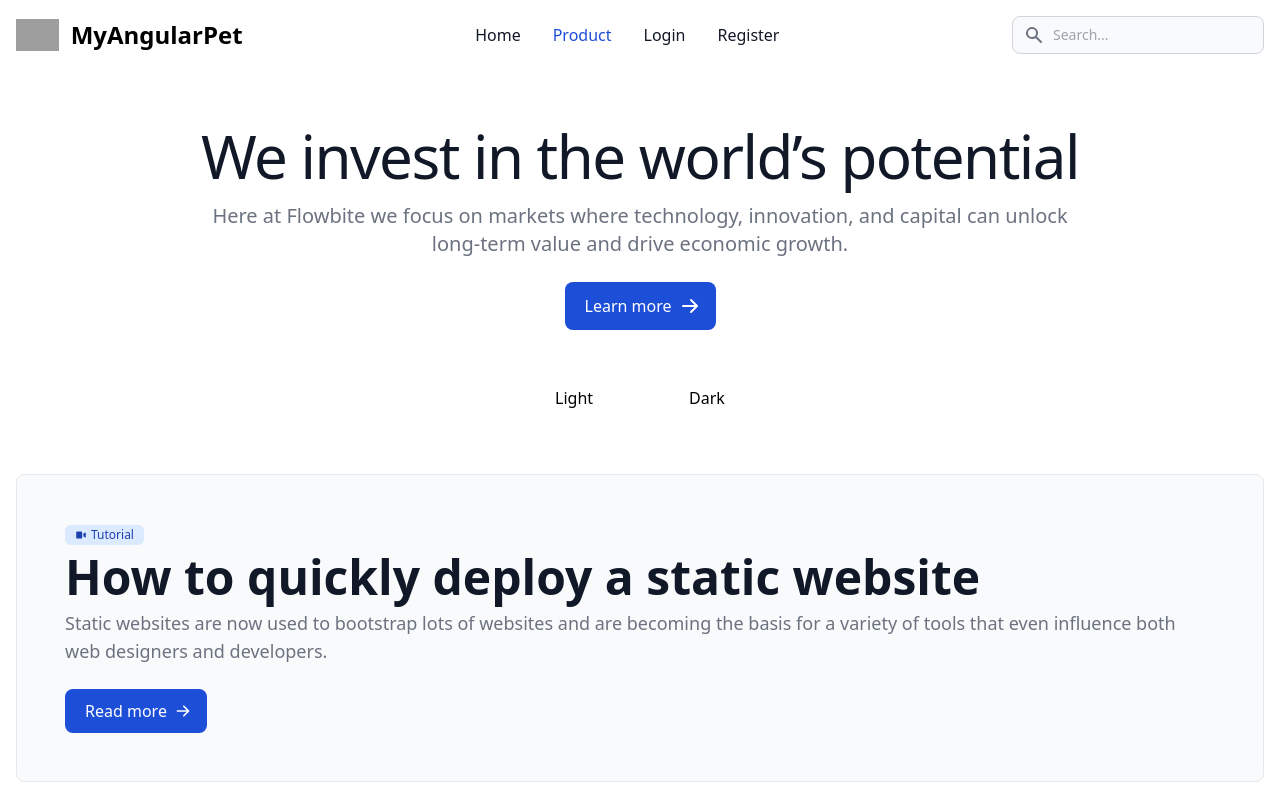
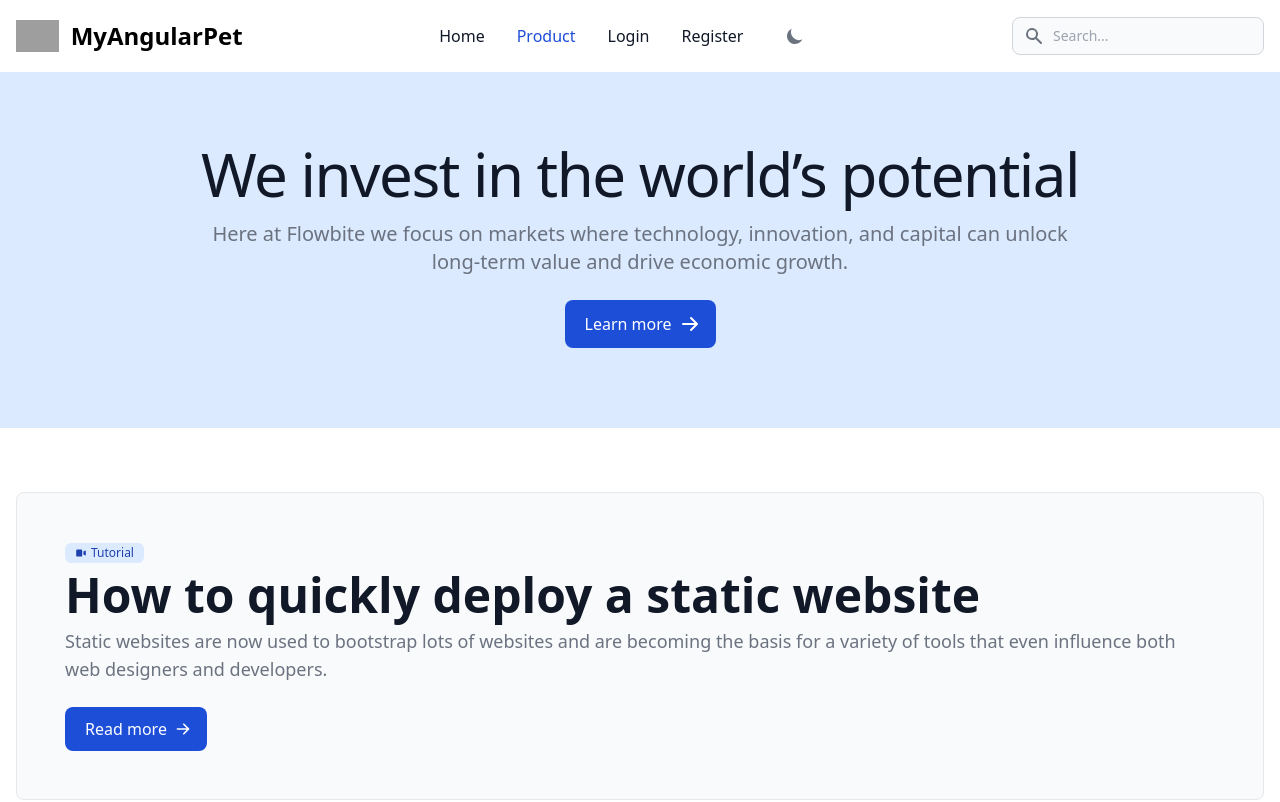
Before and after one commit to Do1ore/MyAngularASPPet, an Angular app in the folder MyPetAngularProject/: page / in a window 1280 px wide. Shown: the top 802 px of the page. Built offline with nearby package versions, Linux system fonts and the light colour scheme; no server answers; grey boxes are pictures that could not be loaded.

Commit message:
Dark mode enabled. Navbar became adaptive for mobile

```diff
--- a/MyPetAngularProject/src/app/home/home.component.html
+++ b/MyPetAngularProject/src/app/home/home.component.html
@@ -1,4 +1,4 @@
-<div class="text-center py-14">
+<div class="text-center pt-36 pb-20 bg-blue-100 dark:bg-gray-950">
   <h1 class="mb-4 text-4xl font-regular leading-none tracking-tight text-gray-900 md:text-5xl lg:text-6xl dark:text-white">We invest in the world’s potential</h1>
   <p class="mb-6 text-lg font-normal text-gray-500 lg:text-xl sm:px-16 xl:px-48 dark:text-gray-400">Here at Flowbite we focus on markets where technology, innovation, and capital can unlock long-term value and drive economic growth.</p>
   <a href="#" class="inline-flex items-center justify-center px-5 py-3 text-base font-medium text-center text-white bg-blue-700 rounded-lg hover:bg-blue-800 focus:ring-4 focus:ring-blue-300 dark:focus:ring-blue-900">
@@ -7,11 +7,6 @@
   </a>
 </div>
 
-<div class="text-center">
-  <button class="mr-24" (click)="setUpLightMode()">Light</button>
-  <button (click)="setUpDarkMode()">Dark</button>
-
-</div>
 <section class="bg-white dark:bg-gray-900">
   <div class="py-8 px-4 mx-auto max-w-screen-xl lg:py-16">
     <div class="bg-gray-50 dark:bg-gray-800 border border-gray-200 dark:border-gray-700 rounded-lg p-8 md:p-12 mb-8">
--- a/MyPetAngularProject/src/app/home/home.component.ts
+++ b/MyPetAngularProject/src/app/home/home.component.ts
@@ -1,5 +1,6 @@
 import {Component, OnInit} from '@angular/core';
 import {DarkmodeService} from "../services/darkmode.service";
+import {error} from "@angular/compiler-cli/src/transformers/util";
 
 @Component({
   selector: 'app-home',
@@ -10,14 +11,6 @@ export class HomeComponent implements OnInit {
   constructor(private darkMode: DarkmodeService) {
   }
 
-  setUpDarkMode(): void {
-    this.darkMode.setUpDarkMode()
-  }
-
-  setUpLightMode(): void {
-    this.darkMode.setUpLightMode()
-  }
-
   ngOnInit(): void {
     this.darkMode.setUpThemes();
   }
--- a/MyPetAngularProject/src/app/navbar/navbar.component.html
+++ b/MyPetAngularProject/src/app/navbar/navbar.component.html
@@ -1,4 +1,4 @@
-<nav class="bg-white border-gray-200 dark:bg-gray-900">
+<nav class="border-gray-200 bg-white dark:bg-gray-900 fixed w-full z-50">
   <div class="max-w-screen-xl flex flex-wrap items-center justify-between mx-auto p-4">
     <a routerLink="" class="flex items-center">
       <img src="https://flowbite.com/docs/images/logo.svg" class="h-8 mr-3" alt="Flowbite Logo"/>
@@ -25,11 +25,12 @@
           </svg>
           <span class="sr-only">Search icon</span>
         </div>
+
         <input type="text" id="search-navbar"
-               class="block w-full p-2 pl-10 text-sm text-gray-900 border border-gray-300 rounded-lg bg-gray-50 focus:ring-blue-500 focus:border-blue-500 dark:bg-gray-700 dark:border-gray-600 dark:placeholder-gray-400 dark:text-white dark:focus:ring-blue-500 dark:focus:border-blue-500"
+               class="w-full p-2 pl-10 text-sm text-gray-900 border border-gray-300 rounded-lg bg-gray-50 focus:ring-blue-500 focus:border-blue-500 dark:bg-gray-700 dark:border-gray-600 dark:placeholder-gray-400 dark:text-white dark:focus:ring-blue-500 dark:focus:border-blue-500"
                placeholder="Search...">
       </div>
-      <button data-collapse-toggle="navbar-search" type="button"
+      <button data-collapse-toggle="navbar-search" id="expand-menu-button" type="button"
               class="inline-flex items-center p-2 text-sm text-gray-500 rounded-lg md:hidden hover:bg-gray-100 focus:outline-none focus:ring-2 focus:ring-gray-200 dark:text-gray-400 dark:hover:bg-gray-700 dark:focus:ring-gray-600"
               aria-controls="navbar-search" aria-expanded="false">
         <span class="sr-only">Open menu</span>
@@ -52,11 +53,11 @@
           </svg>
         </div>
         <input type="text"
-               class="block w-full p-2 pl-10 text-sm text-gray-900 border border-gray-300 rounded-lg bg-gray-50 focus:ring-blue-500 focus:border-blue-500 dark:bg-gray-700 dark:border-gray-600 dark:placeholder-gray-400 dark:text-white dark:focus:ring-blue-500 dark:focus:border-blue-500"
+               class="mt-6 block w-full p-2 pl-10 text-sm text-gray-900 border border-gray-300 rounded-lg bg-gray-50 focus:ring-blue-500 focus:border-blue-500 dark:bg-gray-700 dark:border-gray-600 dark:placeholder-gray-400 dark:text-white dark:focus:ring-blue-500 dark:focus:border-blue-500"
                placeholder="Search...">
       </div>
       <ul
-        class="flex flex-col p-4 md:p-0 mt-4 font-medium border border-gray-100 rounded-lg bg-gray-50 md:flex-row md:space-x-8 md:mt-0 md:border-0 md:bg-white dark:bg-gray-800 md:dark:bg-gray-900 dark:border-gray-700">
+        class="items-center flex flex-col p-4 md:p-0 mt-4 font-medium border border-gray-100 rounded-lg bg-gray-50 md:flex-row md:space-x-8 md:mt-0 md:border-0 md:bg-white dark:bg-gray-800 md:dark:bg-gray-900 dark:border-gray-700">
 
         <li>
           <a routerLink=""
@@ -89,6 +90,21 @@
             class="block py-2 pl-3 pr-4 text-gray-900 rounded hover:bg-gray-100 md:hover:bg-transparent md:hover:text-blue-700 md:p-0 dark:text-white md:dark:hover:text-blue-500 dark:hover:bg-gray-700 dark:hover:text-white md:dark:hover:bg-transparent dark:border-gray-700">Hello {{userName}}</span>
           </li>
         </ng-container>
+        <li>
+          <button id="theme-toggle" (click)="onClick()" type="button"
+                  class="text-gray-500 dark:text-gray-400 hover:bg-gray-100 dark:hover:bg-gray-700 focus:outline-none focus:ring-4 focus:ring-gray-200 dark:focus:ring-gray-700 rounded-lg text-sm p-2.5">
+            <svg id="theme-toggle-dark-icon" class="hidden w-5 h-5" fill="currentColor" viewBox="0 0 20 20"
+                 xmlns="http://www.w3.org/2000/svg">
+              <path d="M17.293 13.293A8 8 0 016.707 2.707a8.001 8.001 0 1010.586 10.586z"></path>
+            </svg>
+            <svg id="theme-toggle-light-icon" class="hidden w-5 h-5" fill="currentColor" viewBox="0 0 20 20"
+                 xmlns="http://www.w3.org/2000/svg">
+              <path
+                d="M10 2a1 1 0 011 1v1a1 1 0 11-2 0V3a1 1 0 011-1zm4 8a4 4 0 11-8 0 4 4 0 018 0zm-.464 4.95l.707.707a1 1 0 001.414-1.414l-.707-.707a1 1 0 00-1.414 1.414zm2.12-10.607a1 1 0 010 1.414l-.706.707a1 1 0 11-1.414-1.414l.707-.707a1 1 0 011.414 0zM17 11a1 1 0 100-2h-1a1 1 0 100 2h1zm-7 4a1 1 0 011 1v1a1 1 0 11-2 0v-1a1 1 0 011-1zM5.05 6.464A1 1 0 106.465 5.05l-.708-.707a1 1 0 00-1.414 1.414l.707.707zm1.414 8.486l-.707.707a1 1 0 01-1.414-1.414l.707-.707a1 1 0 011.414 1.414zM4 11a1 1 0 100-2H3a1 1 0 000 2h1z"
+                fill-rule="evenodd" clip-rule="evenodd"></path>
+            </svg>
+          </button>
+        </li>
       </ul>
     </div>
   </div>
--- a/MyPetAngularProject/src/app/navbar/navbar.component.ts
+++ b/MyPetAngularProject/src/app/navbar/navbar.component.ts
@@ -1,32 +1,88 @@
-import {Component, ElementRef, ViewChild} from '@angular/core';
+import {Component, ElementRef, OnInit, ViewChild} from '@angular/core';
 import {AuthService} from "../services/auth.service";
 import {Observable} from "rxjs";
+import {DarkmodeService} from "../services/darkmode.service";
 
 @Component({
   selector: 'app-navbar',
   templateUrl: './navbar.component.html',
   styleUrls: ['./navbar.component.scss']
 })
-export class NavbarComponent {
+export class NavbarComponent implements OnInit {
 
   set isAuthorized(value: boolean) {
     this._isAuthorized = value;
   }
+
   userName: string = '';
   public _isAuthorized: boolean = true;
 
 
-  constructor(private authService: AuthService) {
+  constructor(private authService: AuthService, private themeService: DarkmodeService) {
+  }
+
+  ngOnInit(): void {
     this.authService.getMe().subscribe((name: string) => {
         this.userName = name;
       },
       error => {
         this._isAuthorized = false;
       });
+    this.setUpExpandNavbar();
+    this.themeService.setUpThemes();
+    this._isAuthorized = this.authService.isAuthorized();
   }
 
   logout(): void {
     this.authService.logOut();
     this._isAuthorized = false;
   }
+
+  onClick(): void {
+    let themeToggleDarkIcon = document.getElementById('theme-toggle-dark-icon');
+    let themeToggleLightIcon = document.getElementById('theme-toggle-light-icon');
+// Change the icons inside the button based on previous settings
+    let themeToggleBtn = document.getElementById('theme-toggle');
+
+    // toggle icons inside button
+    themeToggleDarkIcon?.classList.toggle('hidden');
+    themeToggleLightIcon?.classList.toggle('hidden');
+
+    // if set via local storage previously
+    if (localStorage.getItem('color-theme')) {
+      if (localStorage.getItem('color-theme') === 'light') {
+        document.documentElement.classList.add('dark');
+        localStorage.setItem('color-theme', 'dark');
+      } else {
+        document.documentElement.classList.remove('dark');
+        localStorage.setItem('color-theme', 'light');
+      }
+      // if NOT set via local storage previously
+    } else {
+      if (document.documentElement.classList.contains('dark')) {
+        document.documentElement.classList.remove('dark');
+        localStorage.setItem('color-theme', 'light');
+      } else {
+        document.documentElement.classList.add('dark');
+        localStorage.setItem('color-theme', 'dark');
+      }
+    }
+  }
+
+  setUpExpandNavbar(): void {
+    const toggleMenu = () => {
+      const menu = document.getElementById('navbar-search');
+      if (menu?.classList.contains('hidden')) {
+        menu.classList.remove('hidden');
+      } else {
+        menu?.classList.add('hidden');
+      }
+    };
+
+    const menuButton = document.querySelector('[data-collapse-toggle="navbar-search"]');
+    menuButton?.addEventListener('click', toggleMenu);
+
+    const mainMenuButton = document.getElementById('expand-menu-button');
+    mainMenuButton?.addEventListener('click', toggleMenu);
+  }
 }
--- a/MyPetAngularProject/src/app/product-details/product-details.component.html
+++ b/MyPetAngularProject/src/app/product-details/product-details.component.html
@@ -1,5 +1,4 @@
-<div class="items-center mx-20 mt-20">
-
+<div class="items-center mx-20 pt-36">
   <div
     class="w-100 flex flex-col items-center bg-white border border-gray-200 rounded-lg shadow md:flex-row md:max-w-100 dark:border-gray-700 dark:bg-gray-800 p-5 ">
     <img
--- a/MyPetAngularProject/src/app/product/product.component.html
+++ b/MyPetAngularProject/src/app/product/product.component.html
@@ -43,23 +43,23 @@
       problem may take some time </p>
   </div>
 
-  <section class="bg-white dark:bg-gray-900">
+  <section class="bg-white dark:bg-gray-900 mt-10 rounded-lg">
     <div class="py-8 px-4 mx-auto max-w-screen-xl sm:py-16 lg:px-6">
       <div *ngIf="products.length != 0" class="max-w-2xl mb-8 lg:mb-16">
         <h2 class=" text-4xl tracking-tight font-extrabold text-gray-900 dark:text-white">Designed for business
           teams like yours</h2>
-        <p class="text-gray-500 sm:text-xl dark:text-gray-400 mt-4">Here at Flowbite we focus on markets where technology,
+        <p class="text-gray-500 sm:text-xl dark:text-gray-400 mt-4">Here at Flowbite we focus on markets where
+          technology,
           innovation, and capital can unlock long-term value and drive economic growth.</p>
       </div>
       <div class="space-y-8 md:grid md:grid-cols-2 lg:grid-cols-3 md:gap-12 md:space-y-0">
 
-        <div *ngFor="let product of products | productFilter: searchTerm">
-
+        <div *ngFor="let product of products | productFilter: searchTerm" >
           <div
             class="w-full max-w-sm bg-white border border-gray-200 rounded-lg shadow dark:bg-gray-800 dark:border-gray-700">
             <a routerLink="/product/{{product.id}}">
               <div class="flex justify-center items-center ">
-                <img alt="product image" class="p-8 rounded-t-lg" src="{{product.mainFilePath}}"/>
+                <img alt="product image" class="dark:mix-blend-multiply p-8 rounded-t-lg" src="{{product.mainFilePath}}"/>
               </div>
             </a>
             <div class="px-5 pb-5">
--- a/MyPetAngularProject/src/app/services/auth.service.ts
+++ b/MyPetAngularProject/src/app/services/auth.service.ts
@@ -38,7 +38,9 @@ export class AuthService {
   }
 
   public isAuthorized(): boolean {
-    return localStorage.getItem(environment.authTokenName) == null;
+    if (localStorage.getItem(environment.authTokenName) !== null)
+      return true;
+    return false;
   }
 
   public logOut(): void {
--- a/MyPetAngularProject/src/app/services/darkmode.service.ts
+++ b/MyPetAngularProject/src/app/services/darkmode.service.ts
@@ -5,24 +5,14 @@ import {Injectable} from "@angular/core";
 })
 export class DarkmodeService {
   setUpThemes(): void {
-    if (localStorage['theme'] === 'dark' || (!('theme' in localStorage) && window.matchMedia('(prefers-color-scheme: dark)').matches)) {
-      document.documentElement.classList.add('dark')
+    let themeToggleDarkIcon = document.getElementById('theme-toggle-dark-icon');
+    let themeToggleLightIcon = document.getElementById('theme-toggle-light-icon');
+
+// Change the icons inside the button based on previous settings
+    if (localStorage.getItem('color-theme') === 'dark' || (!('color-theme' in localStorage) && window.matchMedia('(prefers-color-scheme: dark)').matches)) {
+      themeToggleLightIcon?.classList.remove('hidden');
     } else {
-      document.documentElement.classList.remove('light')
+      themeToggleDarkIcon?.classList.remove('hidden');
     }
-
-// Whenever the user explicitly chooses to respect the OS preference
-    localStorage.removeItem('theme')
   }
-
-  setUpLightMode(): void {
-    // Whenever the user explicitly chooses light mode
-    localStorage['theme'] = 'light'
-  }
-
-  setUpDarkMode(): void {
-    // Whenever the user explicitly chooses dark mode
-    localStorage['theme'] = 'dark'
-  }
-
 }
--- a/MyPetAngularProject/src/index.html
+++ b/MyPetAngularProject/src/index.html
@@ -6,8 +6,16 @@
   <base href="/">
   <meta name="viewport" content="width=device-width, initial-scale=1">
   <link rel="icon" type="image/x-icon" href="favicon.ico">
+  <script>
+    // On page load or when changing themes, best to add inline in `head` to avoid FOUC
+    if (localStorage.getItem('color-theme') === 'dark' || (!('color-theme' in localStorage) && window.matchMedia('(prefers-color-scheme: dark)').matches)) {
+      document.documentElement.classList.add('dark');
+    } else {
+      document.documentElement.classList.remove('dark')
+    }
+  </script>
 </head>
-<body>
+<body class="bg-white dark:bg-gray-950">
 <app-root></app-root>
 </body>
 </html>
```
